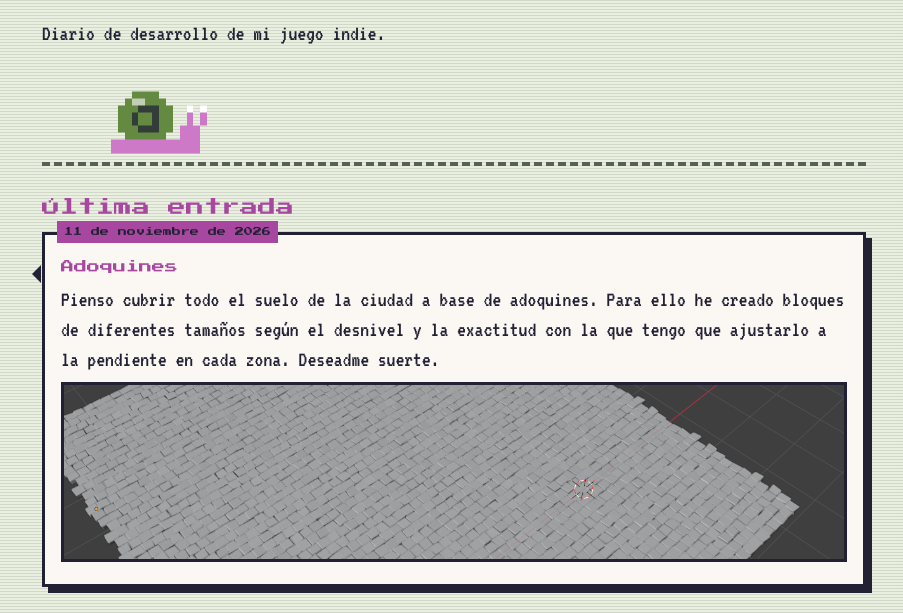
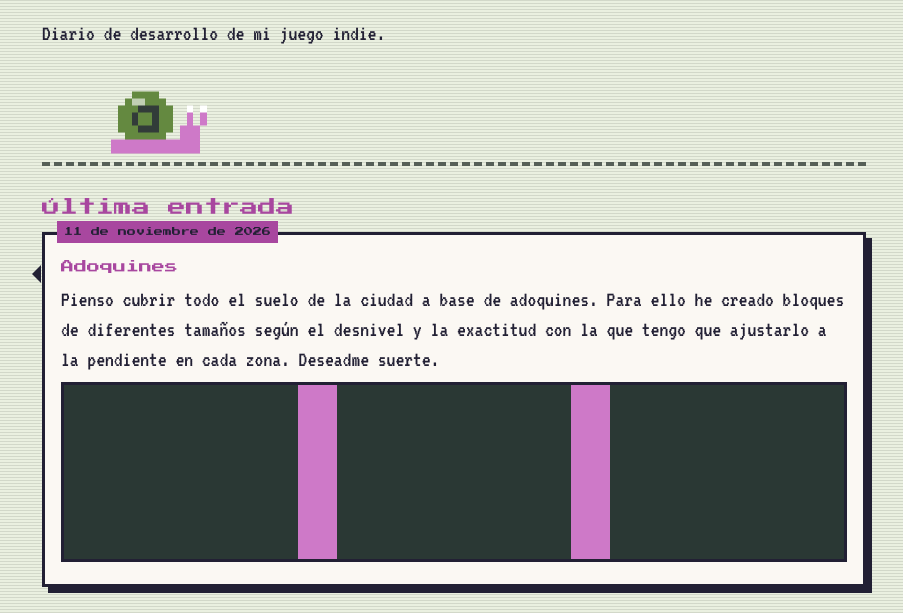
Before and after one commit to caracoldecharol/caracoldecharol, a plain HTML site: page index.html in a window 1280 px wide. Shown: the part 165-778 px from the top of the page, without its empty margins (186-1089 px from the left). Drawn offline with Linux system fonts and the light colour scheme.

Commit message:
Modify Adoquines entry in SEED variable
Updated the 'Adoquines' entry to remove image reference.

```diff
--- a/index.html
+++ b/index.html
@@ -236,7 +236,7 @@ details.more .gal3{margin-top:22px}
 /* ===== CONTENIDO: edita solo esta zona ===== */
 // Diario: se muestra de la más reciente a la más antigua según la fecha.
 var SEED=[ /* Hacer el día en el que subí vídeo sobre lo que avancé, el día que llegué a las 10000 palabras en el guion y el día en que terminé los adoquines (ver fecha en galería). */
- {title: "Adoquines", date: "2026-11-11", text: "Pienso cubrir todo el suelo de la ciudad a base de adoquines. Para ello he creado bloques de diferentes tamaños según el desnivel y la exactitud con la que tengo que ajustarlo a la pendiente en cada zona. Deseadme suerte.", imgs: ["imagenes/AdoquinesBaseOg.png"], seed:true},
+ {title: "Adoquines", date: "2026-11-11", text: "Pienso cubrir todo el suelo de la ciudad a base de adoquines. Para ello he creado bloques de diferentes tamaños según el desnivel y la exactitud con la que tengo que ajustarlo a la pendiente en cada zona. Deseadme suerte.", imgs: [""], seed:true},
  {title: "Avance con el relieve de la ciudad", date: "2026-11-01", text: "El otro día tuve un dilema con la distribución de la ciudad y lo plana e insípida que me parecía. Aquel mismo día soñé con una imagen que fue la respuesta a todos mis problemas. Nada más desayunar la boceté y pinté, y hoy le he dado vida esculpiendo el río y provocando una ladera de desnivel en el terreno de la ciudad.", imgs: ["imagenes/RioCiudadBaseLleno.png", "imagenes/RioCiudadBase.png", "imagenes/RelieveBaseCiudad.png"], seed:true},
  {title:"Creación del diario",date:"2026-10-26",text:"Siempre se me ocurren cosas que hacer cuanto más grande es mi pila de tareas pendientes. Por ejemplo, los apuntes del examen de dentro de unas horas me han sonado a: necesito hacer una web para mi juego **ahora**.",img:"",seed:true},
  {title:"Ejemplo: sistema de movimiento",date:"2026-10-20",text:"Esta entrada es de ejemplo. Cuéntanos qué has hecho, qué ha salido mal y qué toca después.",img:"",seed:true}
```
